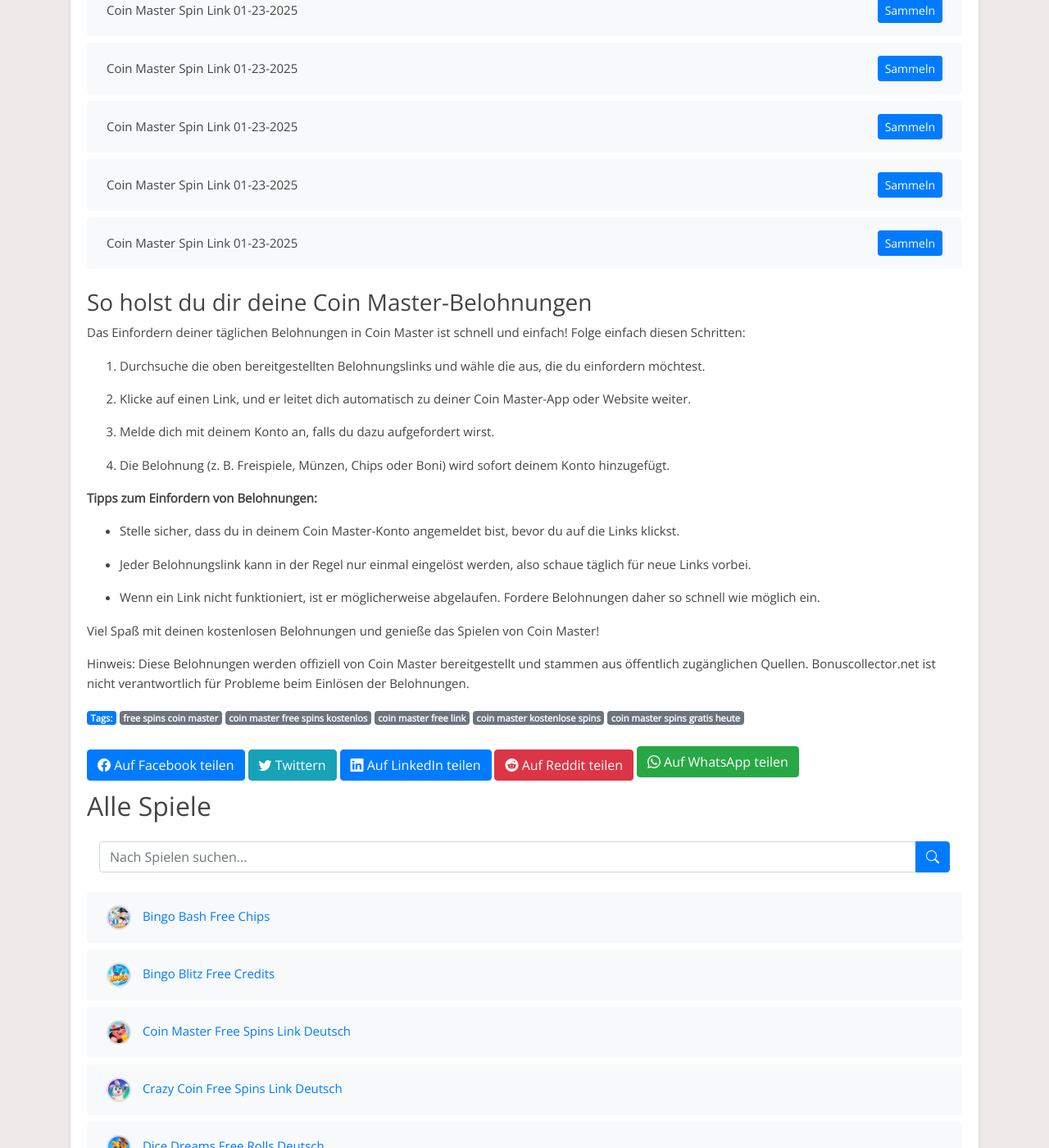
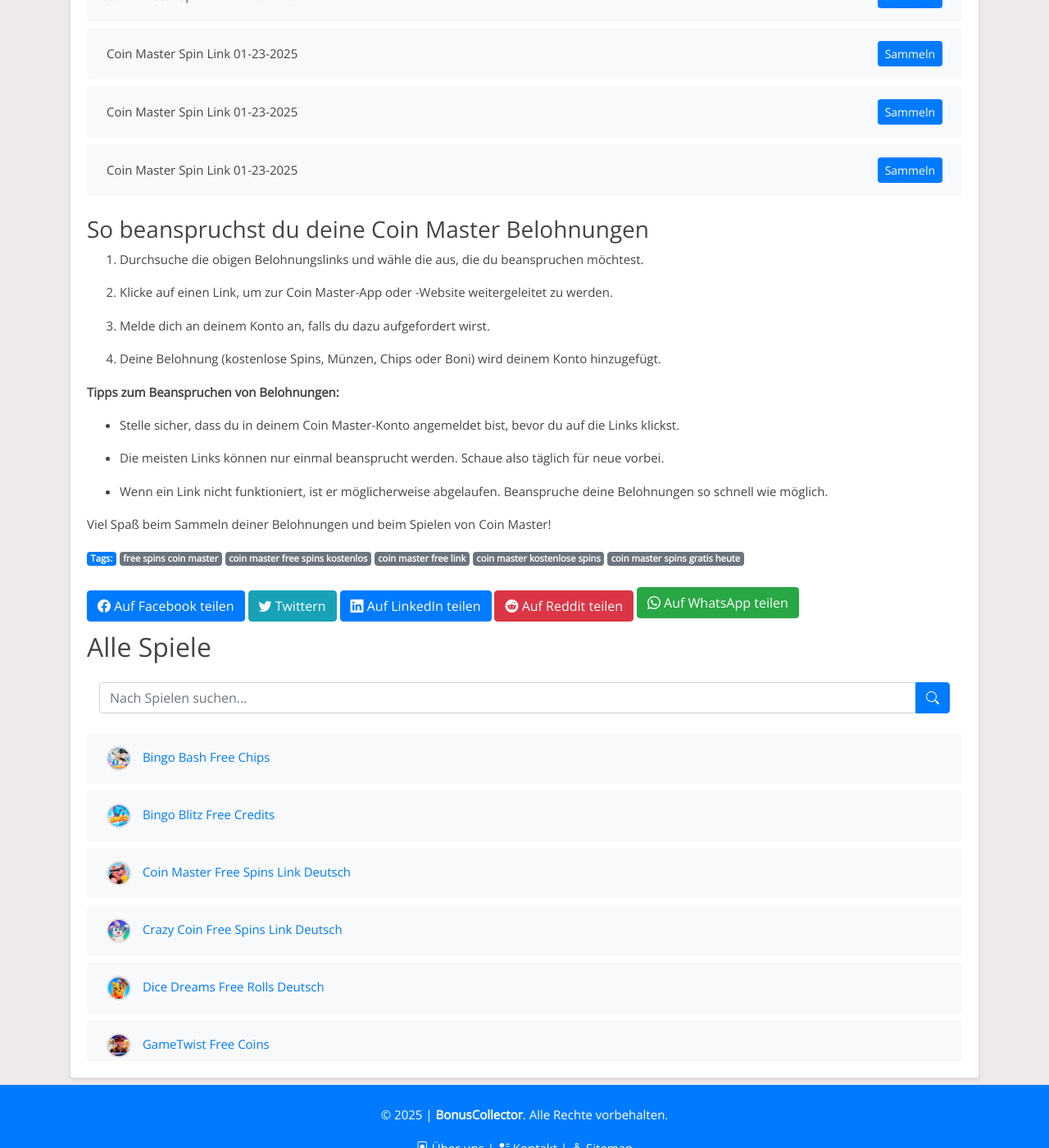
Before and after one commit to Prollad99/bs-de, a Jekyll site: the page built from _posts/2025-01-16-coin-master.md, in a window 1280 px wide and 1400 px high, scrolled down 7388 px. Shown: the whole window at 82% size. Built offline with Jekyll 4.4.1, drawn with Linux system fonts in a browser that asks for light colours; some of the changed text lies outside the part shown.

Commit message:
Update coin-master reward links, content, and modification timestamp

```diff
--- a/_includes/coin-master_footer.html
+++ b/_includes/coin-master_footer.html
@@ -1,27 +1,22 @@
-### So holst du dir deine Coin Master-Belohnungen
+### So beanspruchst du deine Coin Master Belohnungen
 
 
-Das Einfordern deiner täglichen Belohnungen in Coin Master ist schnell und einfach! Folge einfach diesen Schritten:
+1. Durchsuche die obigen Belohnungslinks und wähle die aus, die du beanspruchen möchtest.
 
-1. Durchsuche die oben bereitgestellten Belohnungslinks und wähle die aus, die du einfordern möchtest.
+2. Klicke auf einen Link, um zur Coin Master-App oder -Website weitergeleitet zu werden.
 
-2. Klicke auf einen Link, und er leitet dich automatisch zu deiner Coin Master-App oder Website weiter.
+3. Melde dich an deinem Konto an, falls du dazu aufgefordert wirst.
 
-3. Melde dich mit deinem Konto an, falls du dazu aufgefordert wirst.
-
-4. Die Belohnung (z. B. Freispiele, Münzen, Chips oder Boni) wird sofort deinem Konto hinzugefügt.
+4. Deine Belohnung (kostenlose Spins, Münzen, Chips oder Boni) wird deinem Konto hinzugefügt.
 
 
-**Tipps zum Einfordern von Belohnungen:**
+**Tipps zum Beanspruchen von Belohnungen:**
 
 - Stelle sicher, dass du in deinem Coin Master-Konto angemeldet bist, bevor du auf die Links klickst.
 
-- Jeder Belohnungslink kann in der Regel nur einmal eingelöst werden, also schaue täglich für neue Links vorbei.
+- Die meisten Links können nur einmal beansprucht werden. Schaue also täglich für neue vorbei.
 
-- Wenn ein Link nicht funktioniert, ist er möglicherweise abgelaufen. Fordere Belohnungen daher so schnell wie möglich ein.
+- Wenn ein Link nicht funktioniert, ist er möglicherweise abgelaufen. Beanspruche deine Belohnungen so schnell wie möglich.
 
 
-Viel Spaß mit deinen kostenlosen Belohnungen und genieße das Spielen von Coin Master!
-
-
-Hinweis: Diese Belohnungen werden offiziell von Coin Master bereitgestellt und stammen aus öffentlich zugänglichen Quellen. Bonuscollector.net ist nicht verantwortlich für Probleme beim Einlösen der Belohnungen.
+Viel Spaß beim Sammeln deiner Belohnungen und beim Spielen von Coin Master!
--- a/_includes/coin-master_post.html
+++ b/_includes/coin-master_post.html
@@ -1,13 +1,10 @@
-Entdecke tägliche Coin Master-Belohnungen!
+Entdecke tägliche Coin Master Belohnungen!
 
 
-Bist du ein Fan von Coin Master und möchtest dein Spielerlebnis verbessern? Du bist hier genau richtig! Diese Seite ist allen Coin Master-Enthusiasten gewidmet, die täglich kostenlose Belohnungen einfordern möchten. Hier findest du die neuesten Links, um Freispiele, Münzen, Chips und andere spannende Boni zu sammeln, damit du das Spiel noch mehr genießen kannst.
+Bist du ein Fan von Coin Master, der sein Spielerlebnis verbessern möchte? Du bist hier genau richtig! Diese Seite ist allen Coin Master-Fans gewidmet, die kostenlose tägliche Belohnungen sammeln möchten.
 
 
-Coin Master ist ein unterhaltsames Spiel, das von Millionen geliebt wird. Ob du höhere Level erreichen oder einfach nur den Nervenkitzel genießen möchtest – unsere täglichen Belohnungslinks halten dich im Spiel.
+Hinweis: Coin Master ist eine kostenlose App, die zu Unterhaltungszwecken entwickelt wurde. Bonuscollector.de ist eine unabhängige Plattform und steht nicht in Verbindung mit den Entwicklern oder Eigentümern des Spiels.
 
 
-Hinweis: Coin Master ist eine kostenlose App, die ausschließlich zu Unterhaltungszwecken entwickelt wurde. Bonuscollector.net ist eine unabhängige Plattform und steht in keiner Verbindung zu den Entwicklern oder Eigentümern von Coin Master.
-
-
-Schau täglich vorbei, um sicherzustellen, dass du keine Belohnung verpasst!
+Komm täglich vorbei, damit du keine Belohnungen verpasst!
```
